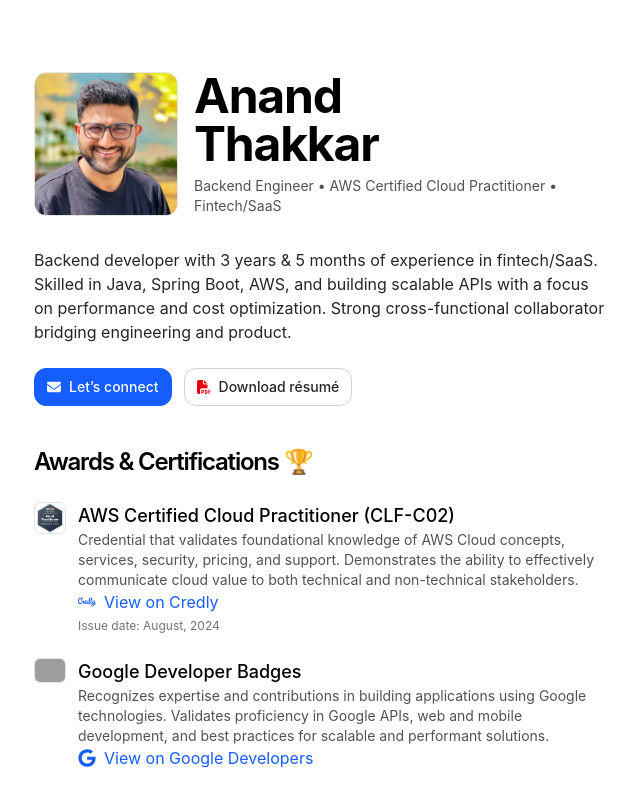
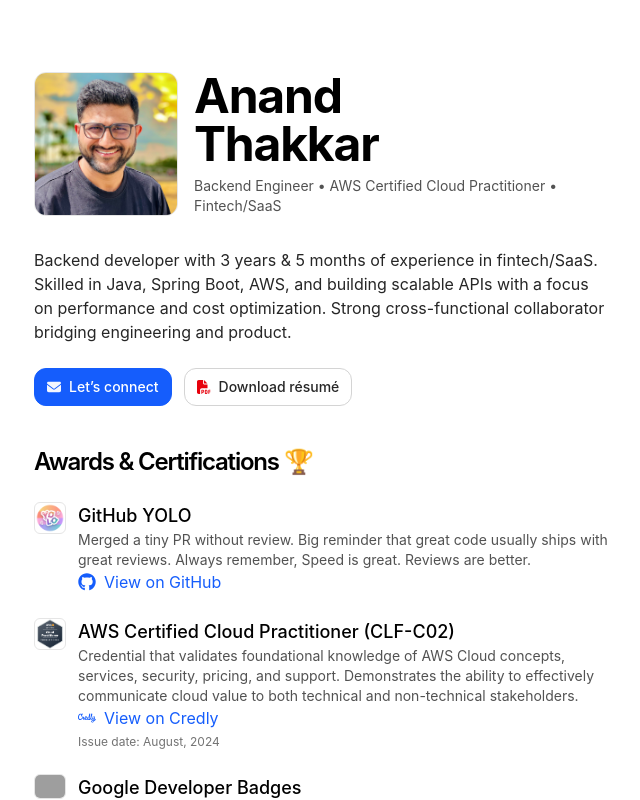
Before and after one commit to TheAnandThakkar/anandthakkar-nextJS, a Next.js app: page / in a window 1280 px wide. Shown: the top 800 px of the page, without its empty margins (318-958 px from the left). Built offline with nearby package versions, Linux system fonts and the light colour scheme; grey boxes are pictures that could not be loaded.

Commit message:
github opensource link added and lauout file optimised for better search result

```diff
--- a/app/components/awards.tsx
+++ b/app/components/awards.tsx
@@ -2,9 +2,9 @@
 import Image from "next/image";
 import { awards } from "app/data/awards";
 import { SiCredly } from "react-icons/si";
-import { FaExternalLinkAlt, FaGoogle } from "react-icons/fa";
+import { FaExternalLinkAlt, FaGoogle, FaGithub } from "react-icons/fa";
 
-type Platform = "credly" | "google-developers" | "other";
+type Platform = "credly" | "google-developers" | "github" | "other";
 
 const linkMeta: Record<
   Platform,
@@ -12,6 +12,7 @@
 > = {
   credly: { label: "View on Credly", Icon: SiCredly },
   "google-developers": { label: "View on Google Developers", Icon: FaGoogle },
+  github: { label: "View on GitHub", Icon: FaGithub },
   other: { label: "Open link", Icon: FaExternalLinkAlt },
 };
 
@@ -19,6 +20,7 @@
   if (!url) return "other";
   if (/credly\.com/i.test(url)) return "credly";
   if (/g\.dev|developers\.google\.com/i.test(url)) return "google-developers";
+  if (/github\.com/i.test(url)) return "github";
   return "other";
 }
 
@@ -54,7 +56,6 @@
                   {/* Title + (year pill for non-Credly only) */}
                   <div className="flex items-center gap-2">
                     <h3 className="text-lg font-medium">{item.title}</h3>
-                    {/* For AWS/Cre dly: don't show the pill; we'll show a simple line below the link */}
                     {platform !== "credly" && item.year && (
                       <span className="inline-flex items-center rounded-full border border-neutral-200 dark:border-neutral-800 px-2 py-0.5 text-xs text-neutral-600 dark:text-neutral-400">
                         {item.year}
@@ -83,7 +84,7 @@
                     </a>
                   )}
 
-                  {/* For AWS/ Credly: simple issue date line below the link (no pill) */}
+                  {/* For Credly: simple issue date line below the link (no pill) */}
                   {platform === "credly" && item.year && (
                     <p className="text-xs text-neutral-500 dark:text-neutral-400 mt-1">
                       Issue date: {item.year}
--- a/app/data/awards.ts
+++ b/app/data/awards.ts
@@ -1,4 +1,11 @@
 export const awards = [
+  {
+    title: "GitHub YOLO",
+    url: "https://github.com/users/TheAnandThakkar/achievements/yolo",
+    icon: "/github-yolo.png",
+    description:
+      "Merged a tiny PR without review. Big reminder that great code usually ships with great reviews. Always remember, Speed is great. Reviews are better.",
+  },
   {
     title: "AWS Certified Cloud Practitioner (CLF-C02)",
     year: "August, 2024",
--- a/app/layout.tsx
+++ b/app/layout.tsx
@@ -1,6 +1,6 @@
 // app/layout.tsx
 import "./global.css";
-import type { Metadata } from "next";
+import type { Metadata, Viewport } from "next";
 import { GeistSans } from "geist/font/sans";
 import { GeistMono } from "geist/font/mono";
 import Footer from "./components/footer";
@@ -8,20 +8,23 @@
 import { SpeedInsights } from "@vercel/speed-insights/next";
 import { baseUrl } from "./sitemap";
 
-// 1) Tweak titles for exact-name ranking
+export const viewport: Viewport = {
+  themeColor: [
+    { media: "(prefers-color-scheme: light)", color: "#ffffff" },
+    { media: "(prefers-color-scheme: dark)", color: "#000000" },
+  ],
+};
+
 export const metadata: Metadata = {
   metadataBase: new URL(baseUrl),
   title: {
-    default: "Anand Thakkar", // <- put your name first
+    default: "Anand Thakkar",
     template: "%s | Anand Thakkar",
   },
-  description:
-    "Software developer & tech creator — projects, blogs, and open-source.",
-  alternates: { canonical: "/" },
+  description: "Software Developer & Tech Creator.",
   openGraph: {
     title: "Anand Thakkar",
-    description:
-      "Explore projects, blogs, and open-source contributions of Anand Thakkar.",
+    description: "Software Developer & Tech Creator.",
     url: baseUrl,
     siteName: "Anand Thakkar",
     locale: "en_US",
@@ -31,15 +34,14 @@
         url: `${baseUrl}/preview-image.png`,
         width: 1200,
         height: 630,
-        alt: "Anand Thakkar Personal Website Preview",
+        alt: "Anand Thakkar – Software Developer & Tech Creator",
       },
     ],
   },
   twitter: {
     card: "summary_large_image",
     title: "Anand Thakkar",
-    description:
-      "Explore projects, blogs, and open-source contributions of Anand Thakkar.",
+    description: "Software Developer & Tech Creator.",
     images: [`${baseUrl}/preview-image.png`],
     creator: "@TheAnandThakkar",
   },
@@ -54,9 +56,20 @@
       "max-snippet": -1,
     },
   },
+  icons: {
+    icon: [
+      { url: "/favicon.ico" },
+      { url: "/icon-32.png", sizes: "32x32", type: "image/png" },
+      { url: "/icon-192.png", sizes: "192x192", type: "image/png" },
+    ],
+    apple: [{ url: "/apple-touch-icon.png" }],
+  },
+  verification: {
+    google: "NcYI6AaN1NLYNYRJKntQcoJ0stFodzOvIsNDpqXOGfw",
+  },
 };
 
-// ================= JSON-LD blocks (put ABOVE RootLayout) =================
+// ================= JSON-LD blocks =================
 const siteUrl = "https://www.anandthakkar.com";
 const personId = `${siteUrl}#person`;
 const websiteId = `${siteUrl}#website`;
@@ -76,20 +89,21 @@
   "@id": websiteId,
   url: siteUrl,
   name: "Anand Thakkar",
-  potentialAction: {
-    "@type": "SearchAction",
-    target: `${siteUrl}/search?q={search_term_string}`,
-    "query-input": "required name=search_term_string",
-  },
+  // Add SearchAction only if you actually have /search implemented.
+  // potentialAction: {
+  //   "@type": "SearchAction",
+  //   target: `${siteUrl}/search?q={search_term_string}`,
+  //   "query-input": "required name=search_term_string",
+  // },
 };
 
 const personJsonLd = {
   "@context": "https://schema.org",
   "@type": "Person",
-  "@id": personId,
+  "@id": `${siteUrl}#person`,
   name: "Anand Thakkar",
   alternateName: ["TheAnandThakkar"],
-  jobTitle: "Backend Engineer",
+  jobTitle: "Software Developer & Tech Creator",
   url: siteUrl,
   image: { "@id": `${siteUrl}#headshot` },
   sameAs: [
@@ -98,22 +112,35 @@
     "https://x.com/TheAnandThakkar",
   ],
   worksFor: { "@type": "Organization", name: "Agile Infoways" },
+  // Keep this to real topics (10–15 max)
   knowsAbout: [
+    "Software development",
+    "Backend engineering",
+    "System design",
+    "API design",
     "Java",
     "Spring Boot",
     "NestJS",
+    "TypeScript",
     "PostgreSQL",
+    "MongoDB",
     "AWS",
     "Docker",
     "Kubernetes",
+    "CI/CD",
+    "Performance optimization",
+    "Microservices",
+    "Distributed systems",
+    "Technical writing",
+    "Developer tooling",
   ],
+  knowsLanguage: ["en", "hi"], // optional but nice
   address: {
     "@type": "PostalAddress",
     addressCountry: "IN",
     addressLocality: "Ahmedabad",
   },
 };
-// ========================================================================
 
 const cx = (...classes: Array<string | false | null | undefined>) =>
   classes.filter(Boolean).join(" ");
@@ -147,7 +174,6 @@
           dangerouslySetInnerHTML={{ __html: JSON.stringify(personJsonLd) }}
         />
 
-        {/* Main content */}
         <main className="flex-auto min-w-0 flex flex-col px-2 md:px-0">
           {children}
         </main>
```
Also changed, not shown: public/github-yolo.png (added).
